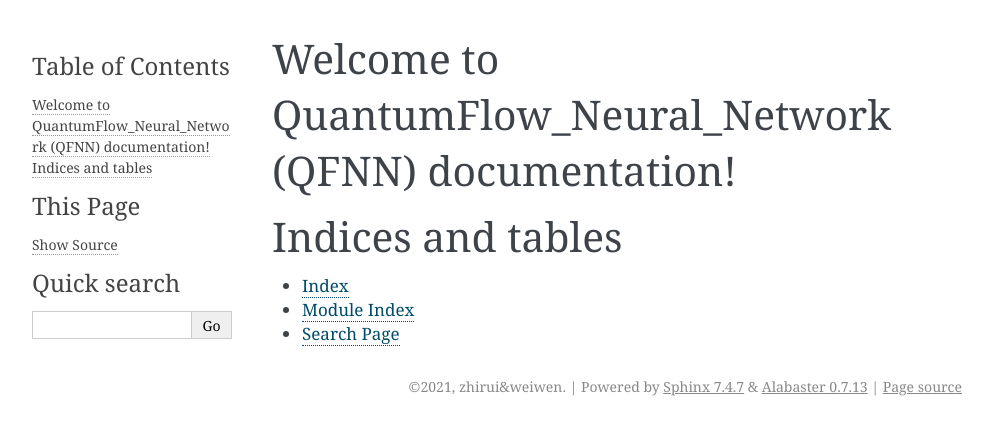
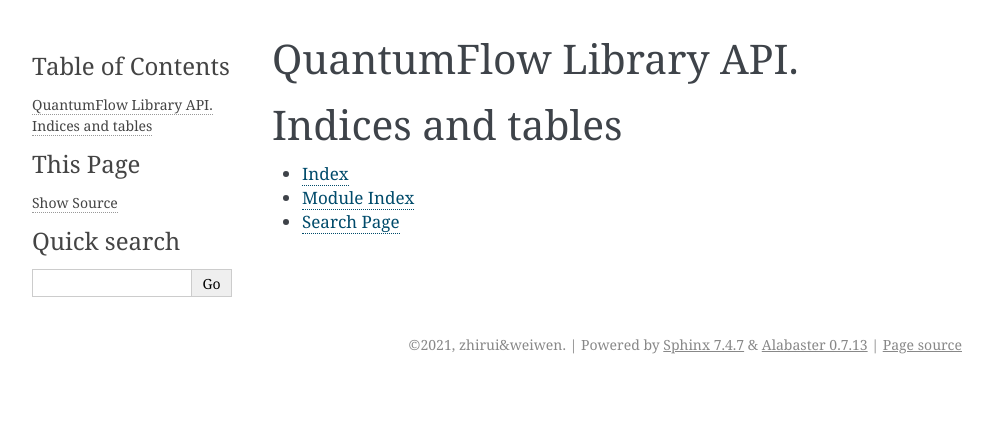
Before and after one commit to JQub/qfnn, a Sphinx documentation site: the page built from doc/source/index.rst, in a window 1280 px wide. Shown: the top 435 px of the page, without its empty margins (148-1141 px from the left). Built offline with Sphinx 7.4.7, drawn with Linux system fonts in a browser that asks for light colours; pages that are not in the unit, such as notebooks, are missing from menus.

Commit message:
auto update

```diff
--- a/doc/source/index.rst
+++ b/doc/source/index.rst
@@ -3,11 +3,11 @@
    You can adapt this file completely to your liking, but it should at least
    contain the root `toctree` directive.
 
-Welcome to QuantumFlow_Neural_Network (QFNN) documentation!
+QuantumFlow Library API.
 =================================================
 
 .. toctree::
-      :maxdepth: 3
+      :maxdepth: 1
    :caption: Contents:
 
 
```
Also changed, not shown: 6 other files.
